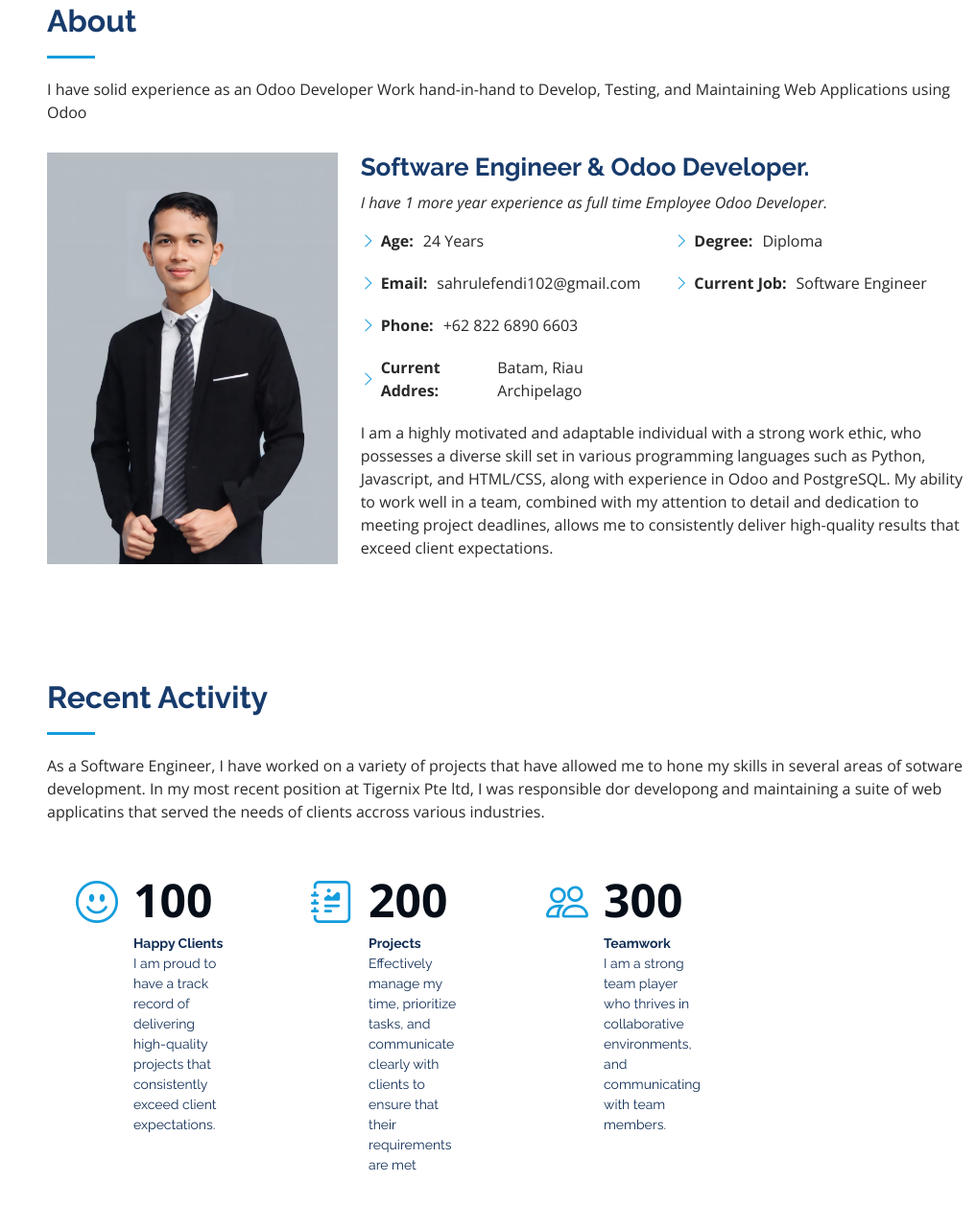
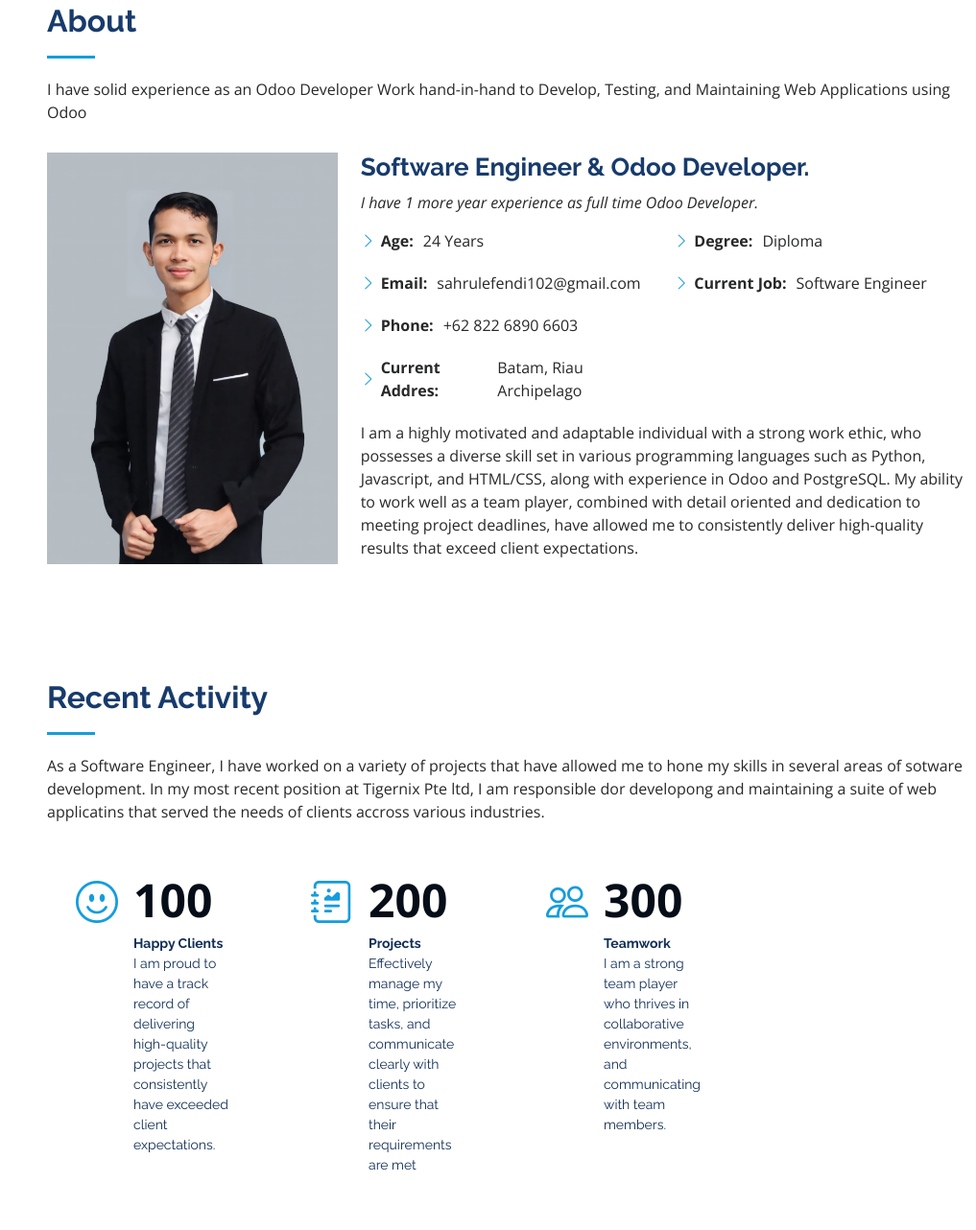
Before and after one commit to sahrulefendi/sahrulefendi.github.io, a plain HTML site: page index.html in a window 1280 px wide. Shown: the part 857-2139 px from the top of the page at 96% size, without its empty margins (263-1280 px from the left). Drawn offline with nearby package versions, Linux system fonts and the light colour scheme.

Commit message:
Update index.html
Update typo in some sentences

```diff
--- a/index.html
+++ b/index.html
@@ -95,7 +95,7 @@
           <div class="col-lg-8 pt-4 pt-lg-0 content" data-aos="fade-left">
             <h3>Software Engineer &amp; Odoo Developer.</h3>
             <p class="fst-italic">
-              I have 1 more year experience as full time Employee Odoo Developer.
+              I have 1 more year experience as full time Odoo Developer.
             </p>
             <div class="row">
               <div class="col-lg-6">
@@ -114,7 +114,7 @@
               </div>
             </div>
             <p>
-              I am a highly motivated and adaptable individual with a strong work ethic, who possesses a diverse skill set in various programming languages such as Python, Javascript, and HTML/CSS, along with experience in Odoo and PostgreSQL. My ability to work well in a team, combined with my attention to detail and dedication to meeting project deadlines, allows me to consistently deliver high-quality results that exceed client expectations.
+              I am a highly motivated and adaptable individual with a strong work ethic, who possesses a diverse skill set in various programming languages such as Python, Javascript, and HTML/CSS, along with experience in Odoo and PostgreSQL. My ability to work well as a team player, combined with detail oriented and dedication to meeting project deadlines, have allowed me to consistently deliver high-quality results that exceed client expectations.
             </p>
           </div>
         </div>
@@ -128,7 +128,7 @@
 
         <div class="section-title">
           <h2>Recent Activity</h2>
-          <p>As a Software Engineer, I have worked on a variety of projects that have allowed me to hone my skills in several areas of sotware development. In my most recent position at Tigernix Pte ltd, I was responsible dor developong and maintaining a suite of web applicatins that served the needs of clients accross various industries.</p>
+          <p>As a Software Engineer, I have worked on a variety of projects that have allowed me to hone my skills in several areas of sotware development. In my most recent position at Tigernix Pte ltd, I am responsible dor developong and maintaining a suite of web applicatins that served the needs of clients accross various industries.</p>
         </div>
 
         <div class="row no-gutters">
@@ -137,7 +137,7 @@
             <div class="count-box">
               <i class="bi bi-emoji-smile"></i>
               <span data-purecounter-start="0" data-purecounter-end="100" data-purecounter-duration="1" class="purecounter"></span>
-              <p><strong>Happy Clients</strong><br/>I am proud to have a track record of delivering high-quality projects that consistently exceed client expectations.</p>
+              <p><strong>Happy Clients</strong><br/>I am proud to have a track record of delivering high-quality projects that consistently have exceeded client expectations.</p>
             </div>
           </div>
 
@@ -280,13 +280,13 @@
               <p><em>Tigernix Pte ltd, Batam </em></p>
               <ul>
                 <li>Work hand-in-hand with the project manager and administrative on developing, testing, and maintaining web applications using Odoo.</li>
-                <li>Design, develop, testing, customize, and maintai of Odoo Module </li>
+                <li>Design, develop, testing, customize, and maintain of Odoo Module </li>
                 <li>Enhance existing web apps using Odoo with modular approach and clean code.</li>
                 <li>Writing scalable code using Python Programming Language</li>
               </ul>
             </div>
             <div class="resume-item">
-              <h4>Admin Inventory &amp; Warehose </h4>
+              <h4>Admin Inventory &amp; Warehouse </h4>
               <h5>2020 - 2021</h5>
               <p><em>PT Local Basic Technologies, Batam</em></p>
               <ul>
```
